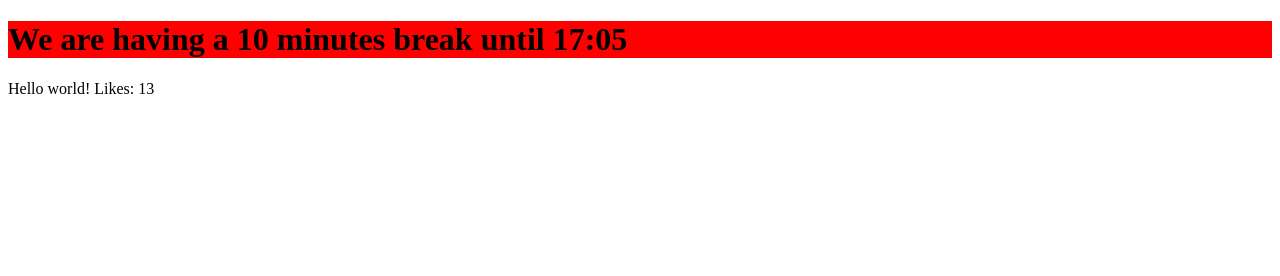
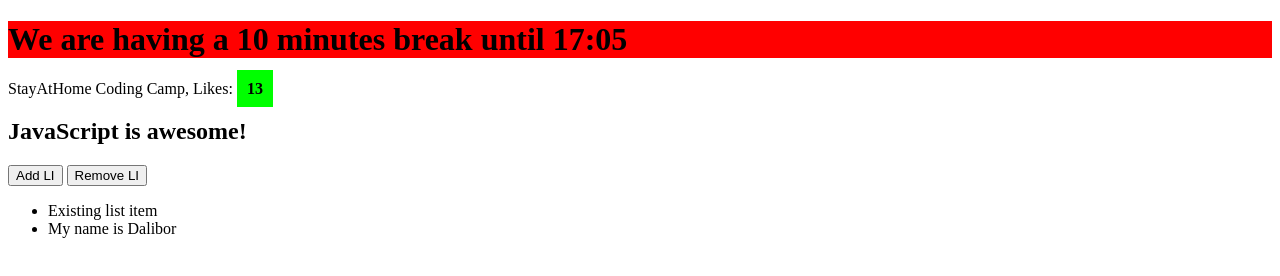
Before and after one commit to traplda/-StayAtHomeCodingCamp, a plain HTML site: page js_firstime/index.html in a window 1280 px wide. Drawn offline with nearby package versions, Linux system fonts and the light colour scheme.

Commit message:
third part

```diff
--- a/js_firstime/index.html
+++ b/js_firstime/index.html
@@ -9,6 +9,12 @@
 <body>
     <h1>Javascript & DOM Material Review Examples</h1>
     <p>Hello world! Likes: <span>13</span></p>
+    <h2>JavaScript is awesome!</h2>
+    <button id='add-button'>Add LI</button>
+    <button id='remove-button'>Remove LI</button>
+    <ul>
+        <li>Existing list item</li>
+    </ul>
     <script src="https://code.jquery.com/jquery-3.5.0.min.js"></script>
     <script src="scripts.js"></script>
 </body>
--- a/js_firstime/scripts.js
+++ b/js_firstime/scripts.js
@@ -4,6 +4,27 @@ console.log(name + "'s apples")
 console.log("Hello world!")
 
 $('h1').text("We are having a 10 minutes break until 17:05")
+$('p').html("StayAtHome Coding Camp, Likes: <strong>13</strong>")
+
+$('strong').css('background', 'lime')
+$('strong').css('padding', '10px')
+
+$('h2').toggleClass('blue')
+$('h2').toggleClass('blue')
+
+$('ul').append('<li>My name is ' + name + '</li>')
+
+let addButtonHandler = () => {
+    $('ul').append('<li>My name is ' + name + '</li>')
+}
+
+$('#add-button').click(addButtonHandler)
+
+$('#remove-button').click(() => {
+    $('li:last-child').remove()
+})
+
+
 
 // This is a Javascript comment
 
--- a/js_firstime/style.css
+++ b/js_firstime/style.css
@@ -1,3 +1,6 @@
 h1 {
     background: red;
 }
+.blue{
+    background: blue;
+}
```
